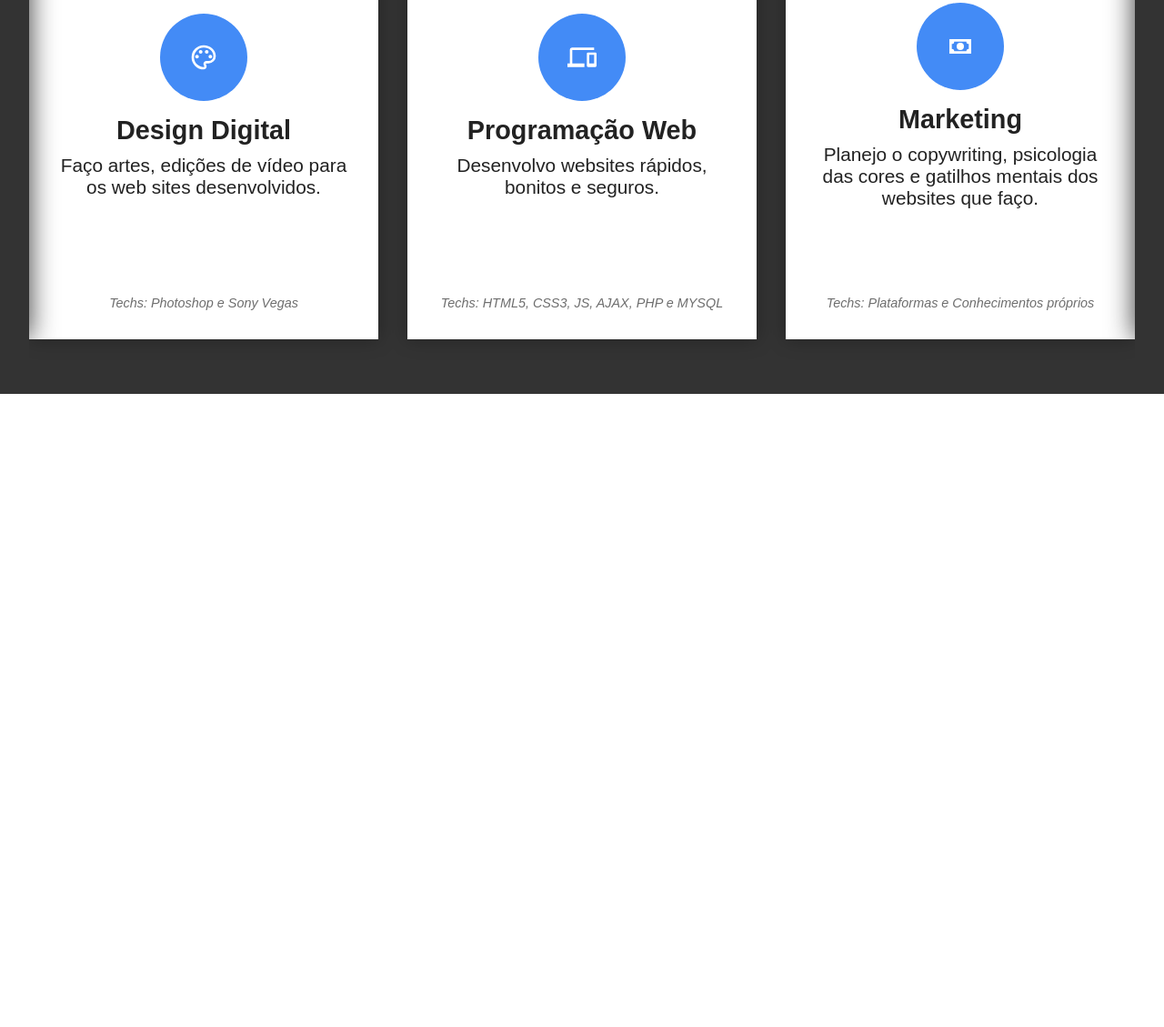
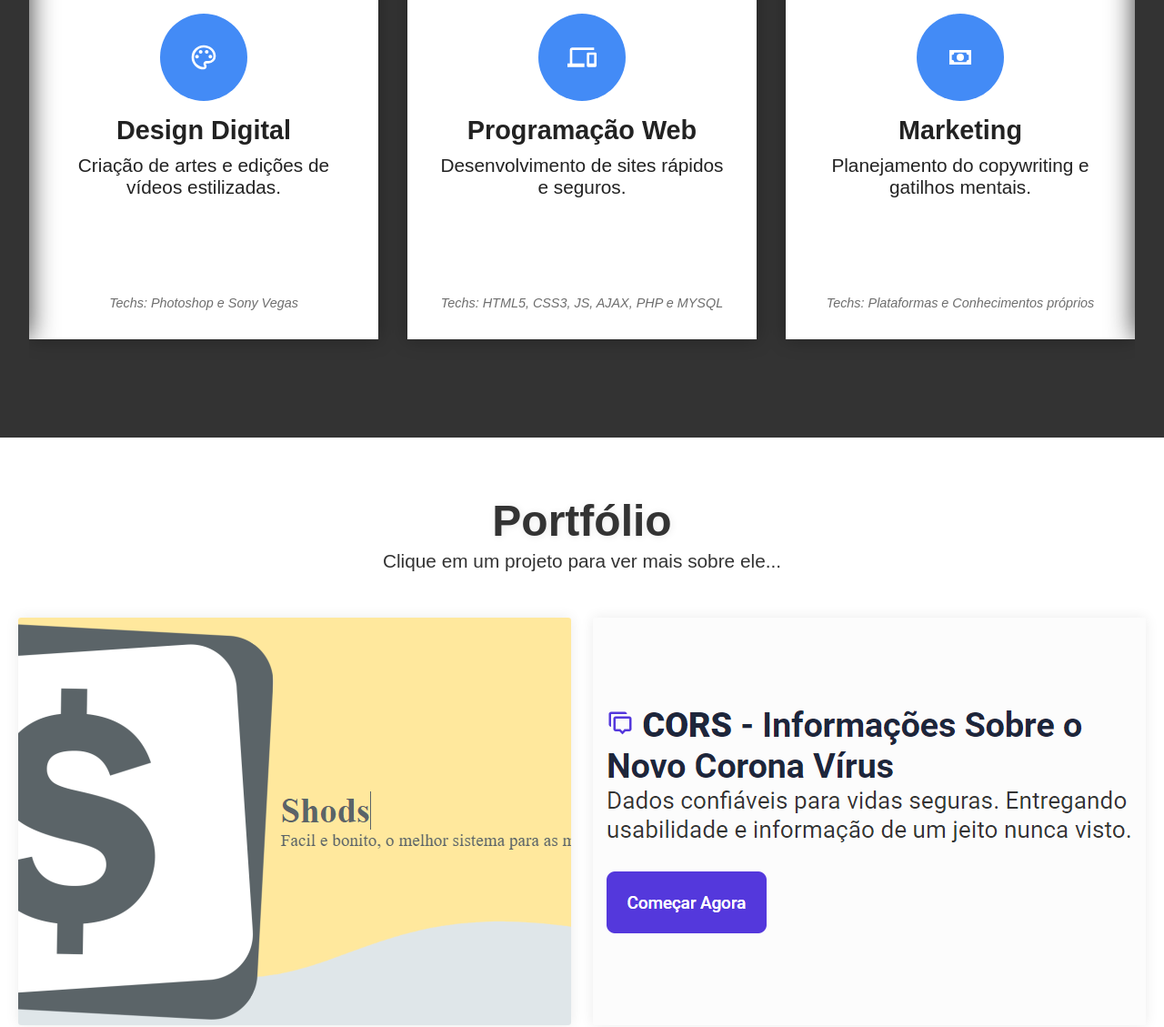
Before and after one commit to euccalixto/portfolio_workana, a plain HTML site: page index.html in a window 1280 px wide. Shown: the part 1924-3053 px from the top of the page at 91% size. Before the commit the page ends 2357 px from the top, so only its background shows below. Drawn offline with nearby package versions, Linux system fonts and the light colour scheme.

Commit message:
crete portfolio session

```diff
--- a/index.html
+++ b/index.html
@@ -70,7 +70,7 @@
                 Design Digital
               </h3>
               <p>
-                Faço artes, edições de vídeo para os web sites desenvolvidos.
+                Criação de artes e edições de vídeos estilizadas.
               </p>
             </div>
             <span>
@@ -86,7 +86,7 @@
                 Programação Web
               </h3>
               <p>
-                Desenvolvo websites rápidos, bonitos e seguros.
+                Desenvolvimento de sites rápidos e seguros.
               </p>
             </div>
             <span>
@@ -102,7 +102,7 @@
                 Marketing
               </h3>
               <p>
-                Planejo o copywriting, psicologia das cores e gatilhos mentais dos websites que faço.
+                Planejamento do copywriting e gatilhos mentais.
               </p>
             </div>
             <span>
@@ -119,7 +119,7 @@
                 Ui/Ux
               </h3>
               <p>
-                Desenho e projeto as telas do site pensando no estilo da marca e na personalização.
+                Telas desenhadas e projetadas ao estilo da marca.
               </p>
             </div>
             <span>
@@ -128,7 +128,34 @@
           </div>
         </div>
       </div>
+    </article>
 
+    <article class="portfolio">
+      <section class="text">
+        <h2>Portfólio</h2>
+        <p>Clique em um projeto para ver mais sobre ele...</p>
+      </section>
+
+      <div class="projects">
+        <div onclick="OpenProject(0)" class="project">
+          <div class="pop">
+            <span>Clique para ver mais...</span>
+          </div>
+          <!-- <img src="" alt="projeto 1"> -->
+          <div class="img shods">
+
+          </div>
+        </div>
+
+        <div class="project">
+          <div class="pop">
+            <span>Clique para ver mais...</span>
+          </div>
+          <div class="img cors">
+
+          </div>
+        </div>
+      </div>
     </article>
   </main>
   <script>
--- a/styles/global.css
+++ b/styles/global.css
@@ -1,10 +1,12 @@
 html{
   --primary: #fff;
   --secondary: #333;
+  --secondary-op: rgba(51, 51, 51, 0.39);
 
 
   --bg-landing:rgba(51, 51, 51, 0.970);
   --bg-knowledge:rgb(134, 134, 134);
+  --bg-blue-transp:#438bf6c2;
 
   --text-in-primary:#222;
   --text-in-primary-t:#6e6e6e;
@@ -12,6 +14,7 @@ html{
   --text-title:#438BF6;
 
   --title-shadow:#438bf63f;
+  --title-shadow-bck:#00000015;
   --send-message: rgb(37, 218, 67);
   --send-message-border: rgb(9, 94, 23);
 }
@@ -39,7 +42,7 @@ html{
 }
 
 .button-animated{
-  animation: border-animation 1s ease-in-out forwards;
+  animation: border-animation 800ms ease-in-out forwards;
 }
 
 @media (max-width: 1080px) {
--- a/styles/style.css
+++ b/styles/style.css
@@ -73,19 +73,22 @@
 @keyframes border-animation{
 
   0%{
-    border-left:1px dotted var(--send-message-border)
+    border-left:2px solid var(--secondary-op);
   }
   25%{
-    border-top:1px dotted var(--send-message-border);
+    border-left:2px solid var(--secondary-op);
+    border-top:2px solid var(--secondary-op);
   }
   50%{
-    border-right:1px dotted var(--send-message-border);
+    border-top:2px solid var(--secondary-op);
+    border-right:2px solid var(--secondary-op);
   }
   75%{
-    border-bottom:1px dotted var(--send-message-border);
+    border-right:2px solid var(--secondary-op);
+    border-bottom:2px solid var(--secondary-op);
   }
   100%{
-    border: 1px dotted transparent;
+    border: 2px solid transparent;
   }
 }
 
@@ -181,12 +184,16 @@ article.landing-page .copy .btn svg{
   /*animation: coming-opacity-2 500ms ease-in-out forwards, down 1500ms ease-in-out infinite;*/
 }
 
-article .text{
+article section.text{
   font-family: sans-serif;
 }
 
-article .text h2{
+article section.text h2{
   font-size: 3rem;
+}
+
+article section.text p{
+  font-size: 1.3rem;
 }
 
 article.about-me {
@@ -231,13 +238,9 @@ article.about-me h2{
   font-size: 3rem;
 }
 
-article.about-me p{
-  font-size: 1.5rem;
-}
-
 article.skills{
   width: 100%;
-  padding-bottom: 2rem;
+  padding-bottom: 5rem;
 
   background-color: var(--secondary);
 
@@ -482,6 +485,96 @@ article.skills .carousel .boxes .box span{
   color: var(--text-in-primary-t);
 }
 
-article.portifolio {
+article.portfolio {
+  display: flex;
+  flex-direction: column;
+  width: 100%;
+}
+
+article.portfolio > section.text{
+  margin-top: 1rem;
+}
+
+article.portfolio > section.text h2{
+  color: var(--secondary);
+  text-shadow: 1px 1px 8px var(--title-shadow-bck);
+  margin: 3rem 0 0.3rem 0;
+  text-align: center;
+}
+
+article.portfolio > section.text p{
+  color: var(--secondary);
+  font-size: 1.3rem;
+  margin: 0 auto;
+  text-align: center;
+  max-width: 80%;
+}
+
+article.portfolio .projects{
+  margin-top: 3rem;
+  width: 100%;
+  display: flex;
+  flex-wrap: wrap;
+  justify-content: center;
+  gap: 1.2rem;
+}
+
+article.portfolio .projects .project{
+  position: relative;
+  height: 28rem;
+  width: 38rem;
+  cursor: pointer;
+  border: 2px solid transparent;
+}
+
+article.portfolio .projects .project .pop{
+  position: absolute;
+  left: 0;
+  top: 0;
+
+  display: flex;
+  align-items: center;
+  justify-content: center;
+
+  z-index: 100;
+
+  width: 100%;
+  height: 100%;
+
+  background-color: var(--bg-blue-transp);
+  color: var(--primary);
+  font-family: sans-serif;
+  font-size: 2rem;
+  font-weight: 600;
+
+  opacity: 0;
+  transition: opacity 200ms ease-in-out,box-shadow 200ms ease-in-out;
+  box-shadow: 0px 0px 0px var(--secondary-op);
 
 }
+
+article.portfolio .projects .project .pop:hover{
+  opacity: 1;
+  box-shadow: inset 0px 0px 15px var(--secondary-op);
+
+}
+
+article.portfolio .projects .project .img{
+  width: 100%;
+  height: 100%;
+  z-index: 1;
+  background-size: auto;
+  background-repeat: no-repeat;
+  box-shadow: 0px 0px 15px rgba(0, 0, 0, 0.082);
+  border-radius: 0.2rem;
+}
+
+article.portfolio .projects .project .img.shods{
+  background-position: center;
+  background-image: url('./../assets/shods/landing.png');
+}
+
+article.portfolio .projects .project .img.cors{
+  background-position: left;
+  background-image: url('./../assets/cors/landing.png');
+}
```
Also changed, not shown: assets/cors/admin.png (added), assets/cors/home-box.png (added), assets/cors/home-responsiveness.png (added), assets/cors/home.png (added), assets/cors/landing.png (added), assets/cors/profile.png (added), assets/eye-outline.svg (added), assets/shods/edit.png (added), assets/shods/home.png (added), assets/shods/landing.png (added), assets/shods/pop.png (added).
